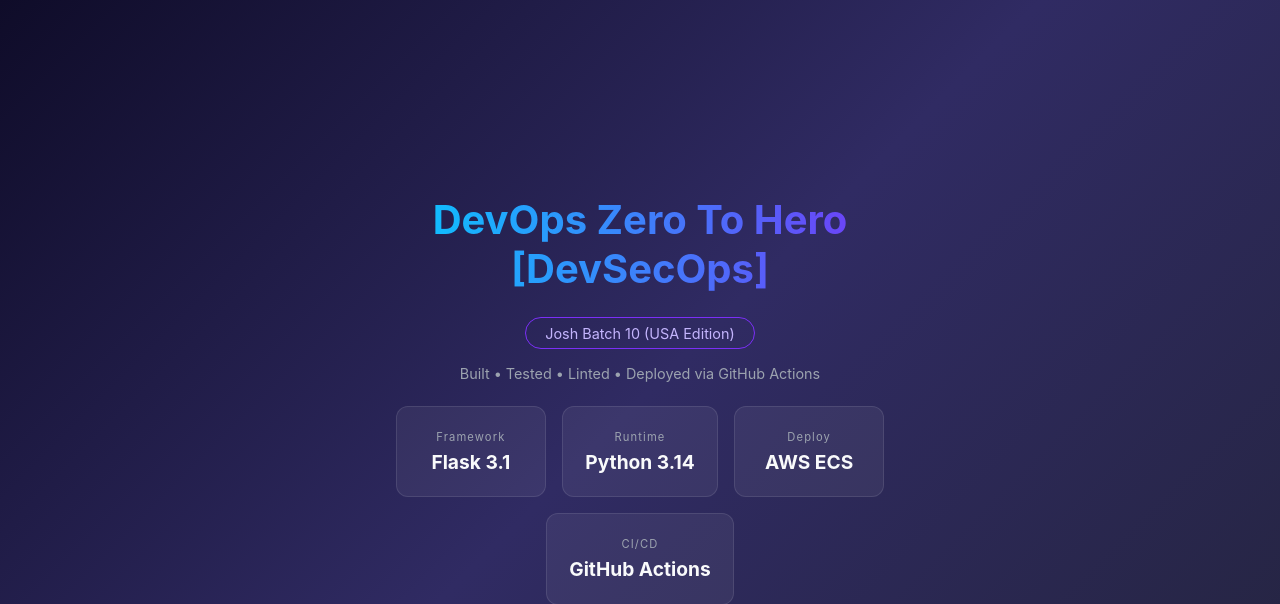
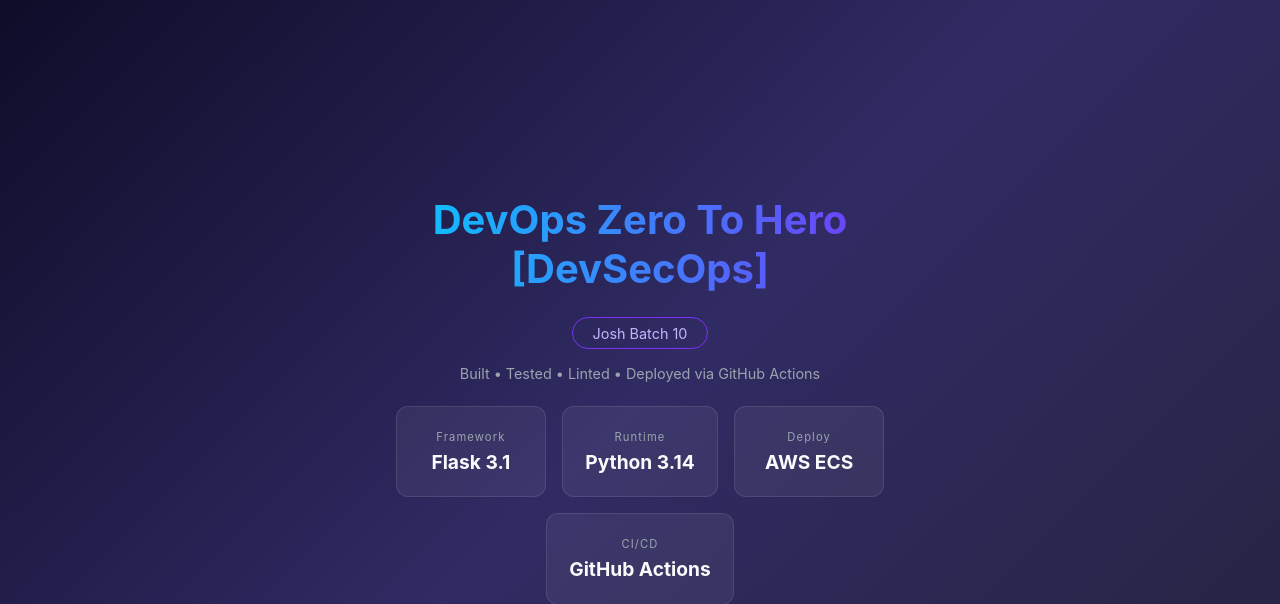
Before and after one commit to Reynu/GitHub-Actions-Zero-to-hero, a Flask app: page / in a window 1280 px wide. Shown: the top 604 px of the page. Run offline with Flask 3, Linux system fonts and the light colour scheme.

Commit message:
added deploy app updated

```diff
--- a/templates/index.html
+++ b/templates/index.html
@@ -79,7 +79,7 @@
 <div class="container">
 
 <h1>DevOps Zero To Hero [DevSecOps]</h1>
-<div class="badge">Josh Batch 10 (USA Edition)</div>
+<div class="badge">Josh Batch 10 </div>
 
 <div class="pipeline">
 Built • Tested • Linted • Deployed via GitHub Actions
```
